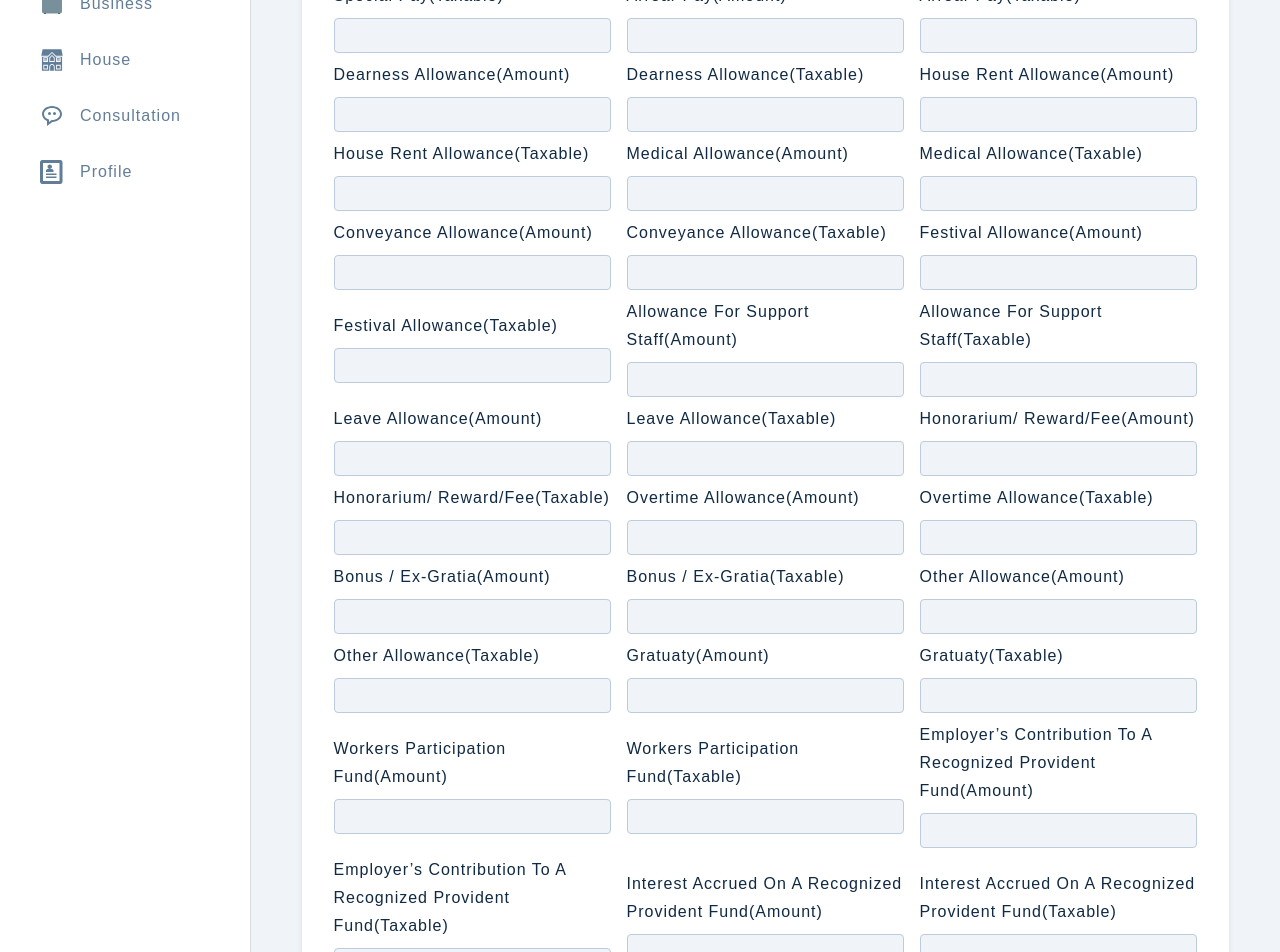
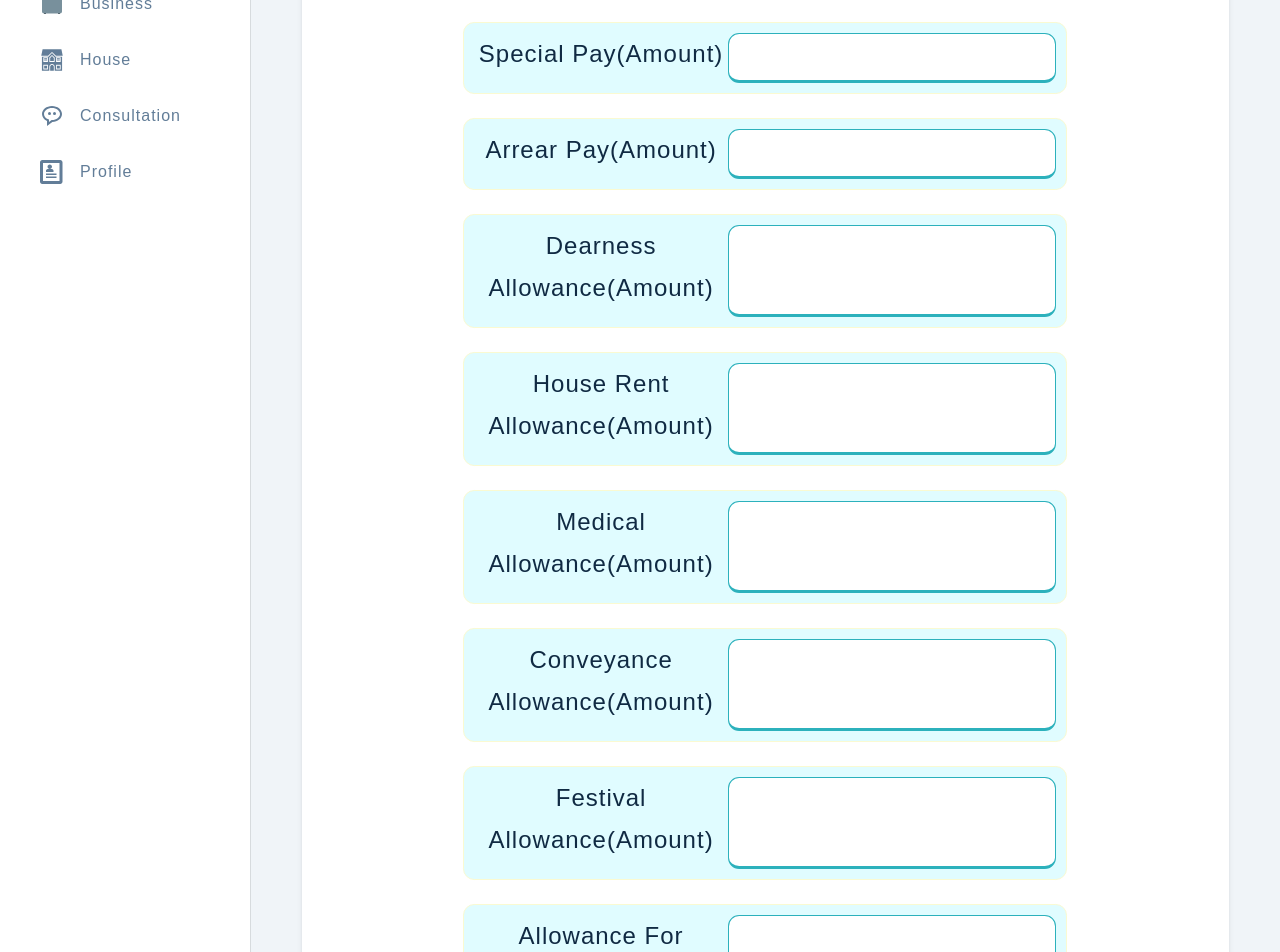
Before and after one commit to Nazmul1850/Tax-computation-and-consultancy-frontend, a React (Create React App) app in the folder client/: page /salary in a window 1280 px wide. Shown: the part 320-1272 px from the top of the page. Built offline with nearby package versions, Linux system fonts and the light colour scheme; sample sign-in values are in the browser's storage.

Commit message:
after hover

```diff
--- a/client/package.json
+++ b/client/package.json
@@ -12,6 +12,7 @@
     "react": "^18.2.0",
     "react-dom": "^18.2.0",
     "react-icons": "^4.4.0",
+    "react-leaflet": "^4.0.1",
     "react-router-dom": "^6.3.0",
     "react-scripts": "5.0.1",
     "react-scroll": "^1.8.7",
--- a/client/src/assets/wrappers/DashboardFormPage.js
+++ b/client/src/assets/wrappers/DashboardFormPage.js
@@ -9,6 +9,10 @@ const Wrapper = styled.section`
   h3 {
     margin-top: 0;
   }
+  h1 {
+    margin-top: 0;
+    text-align : center;
+  }
   .form {
     margin: 0;
     border-radius: 0;
@@ -18,10 +22,12 @@ const Wrapper = styled.section`
     width: 100%;
   }
   .form-row {
-    margin-bottom: 0;
+    display: inline-flex;
+}
   }
   .form-center {
-    display: grid;
+    display: flex;
+    flex-direction: column;
     row-gap: 0.5rem;
   }
   .q-center {
--- /dev/null
+++ b/client/src/components/FormRow.css
@@ -0,0 +1,50 @@
+.form-row {
+    width: 70%;
+    padding: 10px;
+    box-sizing: border-box;
+    border: 1px solid lightgoldenrodyellow;
+    border-radius: .7em;
+    background-color: var(--primary-50);
+}
+
+.input {
+    outline: none;
+    border: 1px solid #ccc;
+    background-color: white;
+    border: 1px solid var(--primary-500);
+    border-radius: .7em;
+    font: inherit;
+    padding: 6px 10px;
+    display: block;
+    width: 100%;
+    box-sizing: border-box;
+    border-bottom-width: medium;
+
+
+}
+
+.form-row:hover {
+    transform: scale(1.03);
+    box-shadow: 0 13px 40px -5px hsla(240, 30.1%, 28%, 0.12), 0 8px 32px -8px hsla(0, 0%, 0%, 0.14), 0 -6px 32px -6px hsla(0, 0%, 0%, 0.02);
+}
+
+.hoverText{
+    position:absolute;
+    box-sizing: border-box;
+    overflow-y:auto;
+    max-height:150px;
+    left:0%;
+    z-index:999;
+    background:rgb(201, 204, 221);
+    padding:10px;
+    border:1px solid grey;
+    border-radius: .7em;
+    box-shadow: 0 0 2px 2px grey;
+    width: 85%;
+}
+.form-label{
+    width: 80%;
+    font-size: x-large;
+    text-align: center;
+
+}
--- a/client/src/components/FormRow.js
+++ b/client/src/components/FormRow.js
@@ -1,18 +1,32 @@
-import React from 'react'
+import React , {useState} from 'react'
 
-const FormRow = ({type,name,value,handleChange,labelText}) => {
+
+import './FormRow.css';
+
+
+const FormRow = ({type,name,value,handleChange,labelText,hoverText}) => {
+  const [isHovering, setIsHovering] = useState(false);
+  const handleMouseOver = () => {
+    setIsHovering(true);
+  };
+  const handleMouseOut = () => {
+    setIsHovering(false);
+  };
   return (
-    <div className='form-row'>
-        <label htmlFor={name} className='form-label'>
+    <div className='form-row' >
+
+
+          <label htmlFor={name} className='form-label' onMouseOver={handleMouseOver} onMouseLeave={handleMouseOut} >
             {labelText || name}
-        </label>
+            {isHovering && <div className='hoverText'>{hoverText}</div> }
+          </label>
 
-        <input
+         <input
             type={type}
             value={value}
             name={name}
             onChange={handleChange}
-            className='form-input'
+            className='input'
         />
     </div>
   )
--- a/client/src/components/index.js
+++ b/client/src/components/index.js
@@ -4,4 +4,5 @@ import Alert from './Alert'
 import FormRowSelect from './FormRowSelect'
 import QA from './QaBox'
 
-export {Logo, FormRow, Alert, FormRowSelect, QA}
+
+export {Logo, FormRow, Alert, FormRowSelect, QA }
--- a/client/src/pages/dashboard/Business.js
+++ b/client/src/pages/dashboard/Business.js
@@ -1,5 +1,5 @@
 import { useState } from 'react'
-import {FormRow,Alert, FormRowSelect} from '../../components'
+import { FormRow,Alert } from '../../components'
 import { useAppContext } from '../../context/appContext'
 import Wrapper from '../../assets/wrappers/DashboardFormPage'
 
--- a/client/src/pages/dashboard/HouseProperty.js
+++ b/client/src/pages/dashboard/HouseProperty.js
@@ -51,8 +51,9 @@ const HouseProperty = () => {
     return (
 
         <Wrapper>
+            <h2>HouseProperty </h2>
         <form className='form' onSubmit={handleSubmit}>
-            <h3>HouseProperty </h3>
+
             {showAlert && <Alert />}
 
             {/* name */}
--- a/client/src/pages/dashboard/Salary.js
+++ b/client/src/pages/dashboard/Salary.js
@@ -1,5 +1,5 @@
 import { useState } from 'react'
-import {FormRow,Alert, FormRowSelect} from '../../components'
+import { FormRow,Alert } from '../../components'
 import { useAppContext } from '../../context/appContext'
 import Wrapper from '../../assets/wrappers/DashboardFormPage'
 
@@ -14,47 +14,26 @@ const Salary = () => {
     const { salary,  showAlert, displayAlert, updateSalary , isLoading, handleChange } = useAppContext();
 
     const [basic_pay_amount , setBasicPayAmount] = useState(salary?.basic_pay_amount);
-    const [basic_pay_taxable , setBasicPayTaxable] = useState(salary?.basic_pay_taxable);
     const [special_pay_amount , setSpecialPayAmount] = useState(salary?.special_pay_amount);
-    const [special_pay_taxable , setSpecialPayTaxable] = useState(salary?.special_pay_taxable);
     const [arrear_pay_amount , setArrearPayAmount] = useState(salary?.arrear_pay_amount);
-    const [arrear_pay_taxable , setArrearPayTaxable] = useState(salary?.arrear_pay_taxable);
     const [dear_allow_amount , setDearnessAllowanceAmount] = useState(salary?.dear_allow_amount);
-    const [dear_allow_taxable , setDearnessAllowanceTaxable] = useState(salary?.dear_allow_taxable);
     const [house_rent_allow_amount , setHouseRentAllowanceAmount] = useState(salary?.house_rent_allow_amount);
-    const [house_rent_allow_taxable , setHouseRentAllowanceTaxable] = useState(salary?.house_rent_allow_taxable);
     const [medi_allow_amount , setMedicalAllowanceAmount] = useState(salary?.medi_allow_amount);
-    const [medi_allow_taxable , setMedicalAllowanceTaxable] = useState(salary?.medi_allow_taxable);
     const [conveyance_allow_amount , setConveyanceAllowanceAmount] = useState(salary?.conveyance_allow_amount);
-    const [conveyance_allow_taxable , setConveyanceAllowanceTaxable] = useState(salary?.conveyance_allow_taxable);
     const [festival_allow_amount , setFestivalAllowanceAmount] = useState(salary?.festival_allow_amount);
-    const [festival_allow_taxable , setFestivalAllowanceTaxable] = useState(salary?.festival_allow_taxable);
     const [support_staff_allow_amount , setSupportStaffAllowanceAmount] = useState(salary?.support_staff_allow_amount);
-    const [support_staff_allow_taxable , setSupportStaffAllowanceTaxable] = useState(salary?.support_staff_allow_taxable);
     const [leave_allow_amount , setLeaveAllowanceAmount] = useState(salary?.leave_allow_amount);
-    const [leave_allow_taxable , setLeaveAllowanceTaxable] = useState(salary?.leave_allow_taxable);
     const [honour_reward_fee_amount , setHonourRewardFeeAmount] = useState(salary?.honour_reward_fee_amount);
-    const [honour_reward_fee_taxable , setHonourRewardFeeTaxable] = useState(salary?.honour_reward_fee_taxable);
     const [overtime_allow_amount , setOvertimeAllowanceAmount] = useState(salary?.overtime_allow_amount);
-    const [overtime_allow_taxable , setOvertimeAllowanceTaxable] = useState(salary?.overtime_allow_taxable);
     const [bonus_ex_gracia_amount , setBonusAmount] = useState(salary?.bonus_ex_gracia_amount);
-    const [bonus_ex_gracia_taxable , setBonusTaxable] = useState(salary?.bonus_ex_gracia_taxable);
     const [other_allow_amount , setOtherAllowanceAmount] = useState(salary?.other_allow_amount);
-    const [other_allow_taxable , setOtherAllowanceTaxable] = useState(salary?.other_allow_taxable);
     const [gratuaty_amount , setGratuatyAmount] = useState(salary?.gratuaty_amount);
-    const [gratuaty_taxable , setGratuatyTaxable] = useState(salary?.gratuaty_taxable);
     const [workers_part_fund_amount , setWorkersPartFundAmount] = useState(salary?.workers_part_fund_amount);
-    const [workers_part_fund_taxable , setWorkersPartFundTaxable] = useState(salary?.workers_part_fund_taxable);
     const [ecrp_fund_amount , setEcrpFundAmount] = useState(salary?.ecrp_fund_amount);
-    const [ecrp_fund_taxable , setEcrpFundTaxable] = useState(salary?.ecrp_fund_taxable);
     const [iarp_allow_amount , setIarpFundAmount] = useState(salary?.iarp_allow_amount);
-    const [iarp_allow_taxable , setIarpFundTaxable] = useState(salary?.iarp_allow_taxable);
     const [di_trans_facility_amount , setDeemIncTransportAmount] = useState(salary?.di_trans_facility_amount);
-    const [di_trans_facility_taxable , setDeemIncTransportTaxable] = useState(salary?.di_trans_facility_taxable);
     const [di_free_accomodation_amount , setDeemIncFreeAmount] = useState(salary?.di_free_accomodation_amount);
-    const [di_free_accomodation_taxable , setDeemIncFreeTaxable] = useState(salary?.di_free_accomodation_taxable);
     const [other_amount , setOtherAmount] = useState(salary?.other_amount);
-    const [other_taxable , setOtherTaxable] = useState(salary?.other_taxable);
     const [other_comment , setOtherComment] = useState(salary?.other_comment);
     const [total_taxable , setTotalTaxable] = useState(salary?.total_taxable);
 
@@ -66,8 +45,8 @@ const Salary = () => {
           return;
         }
 
-        updateSalary({ basic_pay_amount ,basic_pay_taxable,special_pay_amount ,special_pay_taxable,arrear_pay_amount,arrear_pay_taxable ,dear_allow_amount,dear_allow_taxable ,
-            house_rent_allow_amount,house_rent_allow_taxable ,medi_allow_amount,medi_allow_taxable ,conveyance_allow_amount,conveyance_allow_taxable ,festival_allow_amount,festival_allow_taxable ,support_staff_allow_amount ,support_staff_allow_taxable,leave_allow_amount ,leave_allow_taxable,honour_reward_fee_amount ,honour_reward_fee_taxable,overtime_allow_amount,overtime_allow_taxable,bonus_ex_gracia_amount ,bonus_ex_gracia_taxable,other_allow_amount ,other_allow_taxable,gratuaty_amount ,gratuaty_taxable,workers_part_fund_amount ,workers_part_fund_taxable,ecrp_fund_amount,ecrp_fund_taxable,iarp_allow_amount ,iarp_allow_taxable,di_trans_facility_amount ,di_trans_facility_taxable,di_free_accomodation_amount ,di_free_accomodation_taxable,other_amount,other_taxable ,other_comment
+        updateSalary({ basic_pay_amount ,special_pay_amount ,arrear_pay_amount ,dear_allow_amount ,
+            house_rent_allow_amount ,medi_allow_amount ,conveyance_allow_amount ,festival_allow_amount ,support_staff_allow_amount ,leave_allow_amount ,honour_reward_fee_amount ,overtime_allow_amount,bonus_ex_gracia_amount ,other_allow_amount ,gratuaty_amount ,workers_part_fund_amount ,ecrp_fund_amount,iarp_allow_amount ,di_trans_facility_amount ,di_free_accomodation_amount ,other_amount ,other_comment
         });
     }
 
@@ -82,8 +61,9 @@ const Salary = () => {
 
     return (
         <Wrapper>
+            <h1>Salary</h1>
         <form className='form' onSubmit={handleSubmit}>
-            <h3>HouseProperty </h3>
+
             {showAlert && <Alert />}
 
             {/* name */}
@@ -94,14 +74,9 @@ const Salary = () => {
                 value={basic_pay_amount}
                 handleChange={(e) => setBasicPayAmount(e.target.value)}
                 labelText='Basic Pay(amount)'
+                hoverText="Basic payment"
             />
-            <FormRow
-                type='number'
-                name='basic_pay_taxable'
-                value={basic_pay_taxable}
-                handleChange={(e) => setBasicPayTaxable(e.target.value)}
-                labelText='Basic Pay(taxable)'
-            />
+
 
             <FormRow
                 type='number'
@@ -109,14 +84,9 @@ const Salary = () => {
                 value={special_pay_amount}
                 handleChange={(e) => setSpecialPayAmount(e.target.value)}
                 labelText='Special Pay(amount)'
+                hoverText=''
             />
-            <FormRow
-                type='number'
-                name='special_pay_taxable'
-                value={special_pay_taxable}
-                handleChange={(e) => setSpecialPayTaxable(e.target.value)}
-                labelText='Special Pay(taxable)'
-            />
+
 
 
             <FormRow
@@ -125,14 +95,9 @@ const Salary = () => {
                 value={arrear_pay_amount}
                 handleChange={(e) => setArrearPayAmount(e.target.value)}
                 labelText='Arrear Pay(amount)'
+                hoverText=''
             />
-            <FormRow
-                type='number'
-                name='arrear_pay_taxable'
-                value={arrear_pay_taxable}
-                handleChange={(e) => setArrearPayTaxable(e.target.value)}
-                labelText='Arrear Pay(taxable)'
-            />
+
 
 
             <FormRow
@@ -141,14 +106,9 @@ const Salary = () => {
                 value={dear_allow_amount}
                 handleChange={(e) => setDearnessAllowanceAmount(e.target.value)}
                 labelText='Dearness Allowance(amount)'
+                hoverText=''
             />
-            <FormRow
-                type='number'
-                name='dear_allow_taxable'
-                value={dear_allow_taxable}
-                handleChange={(e) => setDearnessAllowanceTaxable(e.target.value)}
-                labelText='Dearness Allowance(taxable)'
-            />
+
 
 
             <FormRow
@@ -157,14 +117,9 @@ const Salary = () => {
                 value={house_rent_allow_amount}
                 handleChange={(e) => setHouseRentAllowanceAmount(e.target.value)}
                 labelText='House Rent Allowance(amount)'
+                hoverText=''
             />
-            <FormRow
-                type='number'
-                name='house_rent_allow_taxable'
-                value={house_rent_allow_taxable}
-                handleChange={(e) => setHouseRentAllowanceTaxable(e.target.value)}
-                labelText='House Rent Allowance(taxable)'
-            />
+
 
 
             <FormRow
@@ -173,14 +128,9 @@ const Salary = () => {
                 value={medi_allow_amount}
                 handleChange={(e) => setMedicalAllowanceAmount(e.target.value)}
                 labelText='Medical Allowance(amount)'
+                hoverText=''
             />
-            <FormRow
-                type='number'
-                name='medi_allow_taxable'
-                value={medi_allow_taxable}
-                handleChange={(e) => setMedicalAllowanceTaxable(e.target.value)}
-                labelText='Medical Allowance(taxable)'
-            />
+
 
 
             <FormRow
@@ -189,14 +139,9 @@ const Salary = () => {
                 value={conveyance_allow_amount}
                 handleChange={(e) => setConveyanceAllowanceAmount(e.target.value)}
                 labelText='Conveyance Allowance(amount)'
+                hoverText=''
             />
-            <FormRow
-                type='number'
-                name='conveyance_allow_taxable'
-                value={conveyance_allow_taxable}
-                handleChange={(e) => setConveyanceAllowanceTaxable(e.target.value)}
-                labelText='Conveyance Allowance(taxable)'
-            />
+
 
 
             <FormRow
@@ -205,14 +150,9 @@ const Salary = () => {
                 value={festival_allow_amount}
                 handleChange={(e) => setFestivalAllowanceAmount(e.target.value)}
                 labelText='Festival Allowance(amount)'
+                hoverText=''
             />
-            <FormRow
-                type='number'
-                name='festival_allow_taxable'
-                value={festival_allow_taxable}
-                handleChange={(e) => setFestivalAllowanceTaxable(e.target.value)}
-                labelText='Festival Allowance(taxable)'
-            />
+
 
 
             <FormRow
@@ -221,14 +161,9 @@ const Salary = () => {
                 value={support_staff_allow_amount}
                 handleChange={(e) => setSupportStaffAllowanceAmount(e.target.value)}
                 labelText='Allowance for support staff(amount)'
+                hoverText=''
             />
-            <FormRow
-                type='number'
-                name='support_staff_allow_taxable'
-                value={support_staff_allow_taxable}
-                handleChange={(e) => setSupportStaffAllowanceTaxable(e.target.value)}
-                labelText='Allowance for support staff(taxable)'
-            />
+
 
 
             <FormRow
@@ -237,15 +172,10 @@ const Salary = () => {
                 value={leave_allow_amount}
                 handleChange={(e) => setLeaveAllowanceAmount(e.target.value)}
                 labelText='Leave Allowance(amount)'
+                hoverText=''
             />
 
-            <FormRow
-                type='number'
-                name='leave_allow_taxable'
-                value={leave_allow_taxable}
-                handleChange={(e) => setLeaveAllowanceTaxable(e.target.value)}
-                labelText='Leave Allowance(taxable)'
-            />
+
 
 
             <FormRow
@@ -254,14 +184,9 @@ const Salary = () => {
                 value={honour_reward_fee_amount}
                 handleChange={(e) => setHonourRewardFeeAmount(e.target.value)}
                 labelText='Honorarium/ Reward/Fee(amount)'
+                hoverText=''
             />
-            <FormRow
-                type='number'
-                name='honour_reward_fee_taxable'
-                value={honour_reward_fee_taxable}
-                handleChange={(e) => setHonourRewardFeeTaxable(e.target.value)}
-                labelText='Honorarium/ Reward/Fee(taxable)'
-            />
+
 
 
             <FormRow
@@ -270,14 +195,9 @@ const Salary = () => {
                 value={overtime_allow_amount}
                 handleChange={(e) => setOvertimeAllowanceAmount(e.target.value)}
                 labelText='Overtime Allowance(amount)'
+                hoverText=''
             />
-            <FormRow
-                type='number'
-                name='overtime_allow_taxable'
-                value={overtime_allow_taxable}
-                handleChange={(e) => setOvertimeAllowanceTaxable(e.target.value)}
-                labelText='Overtime Allowance(taxable)'
-            />
+
 
 
             <FormRow
@@ -286,14 +206,9 @@ const Salary = () => {
                 value={bonus_ex_gracia_amount}
                 handleChange={(e) => setBonusAmount(e.target.value)}
                 labelText='Bonus / Ex-gratia(amount)'
+                hoverText=''
             />
-            <FormRow
-                type='number'
-                name='bonus_ex_gracia_taxable'
-                value={bonus_ex_gracia_taxable}
-                handleChange={(e) => setBonusTaxable(e.target.value)}
-                labelText='Bonus / Ex-gratia(taxable)'
-            />
+
 
 
             <FormRow
@@ -302,14 +217,9 @@ const Salary = () => {
                 value={other_allow_amount}
                 handleChange={(e) => setOtherAllowanceAmount(e.target.value)}
                 labelText='Other Allowance(amount)'
+                hoverText=''
             />
-            <FormRow
-                type='number'
-                name='other_allow_taxable'
-                value={other_allow_taxable}
-                handleChange={(e) => setOtherAllowanceTaxable(e.target.value)}
-                labelText='Other Allowance(taxable)'
-            />
+
 
 
             <FormRow
@@ -318,14 +228,9 @@ const Salary = () => {
                 value={gratuaty_amount}
                 handleChange={(e) => setGratuatyAmount(e.target.value)}
                 labelText='Gratuaty(amount)'
+                hoverText=''
             />
-            <FormRow
-                type='number'
-                name='gratuaty_taxable'
-                value={gratuaty_taxable}
-                handleChange={(e) => setGratuatyTaxable(e.target.value)}
-                labelText='Gratuaty(taxable)'
-            />
+
 
 
             <FormRow
@@ -334,14 +239,9 @@ const Salary = () => {
                 value={workers_part_fund_amount}
                 handleChange={(e) => setWorkersPartFundAmount(e.target.value)}
                 labelText='Workers Participation Fund(amount)'
+                hoverText=''
             />
-            <FormRow
-                type='number'
-                name='workers_part_fund_taxable'
-                value={workers_part_fund_taxable}
-                handleChange={(e) => setWorkersPartFundTaxable(e.target.value)}
-                labelText='Workers Participation Fund(taxable)'
-            />
+
 
 
             <FormRow
@@ -350,14 +250,9 @@ const Salary = () => {
                 value={ecrp_fund_amount}
                 handleChange={(e) => setEcrpFundAmount(e.target.value)}
                 labelText='Employer’s contribution to a recognized provident fund(amount)'
+                hoverText=''
             />
-            <FormRow
-                type='number'
-                name='ecrp_fund_taxable'
-                value={ecrp_fund_taxable}
-                handleChange={(e) => setEcrpFundTaxable(e.target.value)}
-                labelText='Employer’s contribution to a recognized provident fund(taxable)'
-            />
+
 
 
             <FormRow
@@ -366,14 +261,9 @@ const Salary = () => {
                 value={iarp_allow_amount}
                 handleChange={(e) => setIarpFundAmount(e.target.value)}
                 labelText='Interest accrued on a recognized provident fund(amount)'
+                hoverText=''
             />
-            <FormRow
-                type='number'
-                name='iarp_allow_taxable'
-                value={iarp_allow_taxable}
-                handleChange={(e) => setIarpFundTaxable(e.target.value)}
-                labelText='Interest accrued on a recognized provident fund(taxable)'
-            />
+
 
 
             <FormRow
@@ -382,14 +272,9 @@ const Salary = () => {
                 value={di_trans_facility_amount}
                 handleChange={(e) => setDeemIncTransportAmount(e.target.value)}
                 labelText='Deemed income for transport facility(amount)'
+                hoverText=''
             />
-            <FormRow
-                type='number'
-                name='di_trans_facility_taxable'
-                value={di_trans_facility_taxable}
-                handleChange={(e) => setDeemIncTransportTaxable(e.target.value)}
-                labelText='Deemed income for transport facility(taxable)'
-            />
+
 
 
             <FormRow
@@ -398,14 +283,9 @@ const Salary = () => {
                 value={di_free_accomodation_amount}
                 handleChange={(e) => setDeemIncFreeAmount(e.target.value)}
                 labelText='Deemed income for free furnished/unfurnished accommodation(amount)'
+                hoverText=''
             />
-            <FormRow
-                type='number'
-                name='di_free_accomodation_taxable'
-                value={di_free_accomodation_taxable}
-                handleChange={(e) => setDeemIncFreeTaxable(e.target.value)}
-                labelText='Deemed income for free furnished/unfurnished accommodation(taxable)'
-            />
+
 
 
             <FormRow
@@ -414,14 +294,9 @@ const Salary = () => {
                 value={other_amount}
                 handleChange={(e) => setOtherAmount(e.target.value)}
                 labelText='Other(amount)'
+                hoverText=''
             />
-            <FormRow
-                type='number'
-                name='other_taxable'
-                value={other_taxable}
-                handleChange={(e) => setOtherTaxable(e.target.value)}
-                labelText='Other(taxable)'
-            />
+
 
             <FormRow
                 type='text'
@@ -429,6 +304,7 @@ const Salary = () => {
                 value={other_comment}
                 handleChange={(e) => setOtherComment(e.target.value)}
                 labelText='Other comment'
+                hoverText=''
             />
 
 
```
Also changed, not shown: client/src/components/HoverTest.js (added, +7 -0 lines), 1 other file (tests, documents, lock files or other folders).
